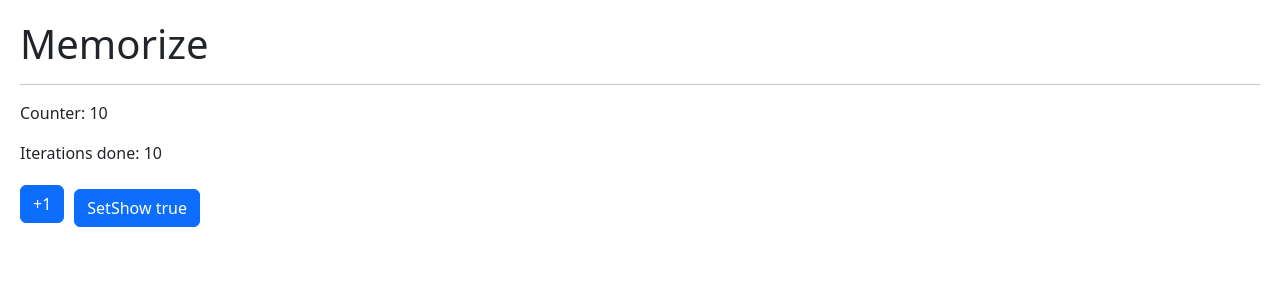
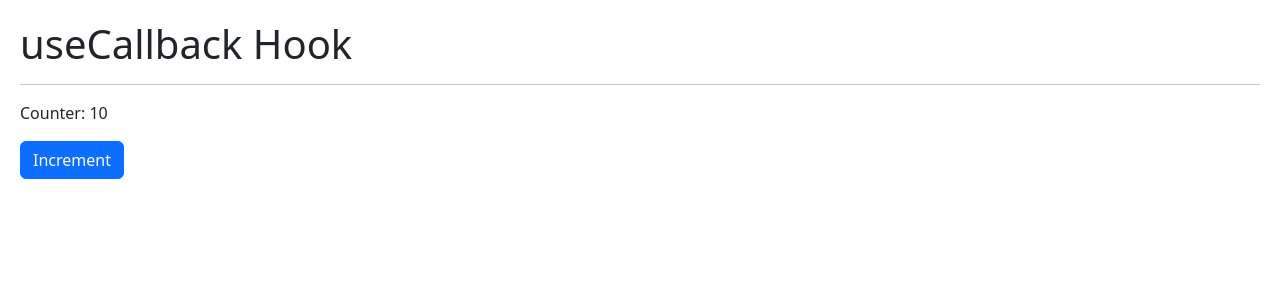
Before and after one commit to machelinos/react-03-hooks-app, a React (Vite) app: page / in a window 1280 px wide. Shown: the top 300 px of the page. Built offline with nearby package versions, Linux system fonts and the light colour scheme.

Commit message:
Hooks - useCallback

```diff
--- /dev/null
+++ b/src/06-memo/CallbackHook.jsx
@@ -0,0 +1,23 @@
+import { useCallback, useState } from "react"
+import { IncrementBtn } from "./IncrementBtn";
+
+export const CallbackHook = () => {
+
+    const [counter, setCounter] = useState(10);
+
+    const increment = useCallback(()=>{
+        setCounter(currentCounter=>currentCounter+1);
+    },[]);
+
+
+  return (
+    <>
+        <h1>useCallback Hook</h1>
+        <hr />
+
+        <p>Counter: {counter}</p>
+
+        <IncrementBtn increment={increment} />
+    </>
+  )
+}
--- /dev/null
+++ b/src/06-memo/IncrementBtn.jsx
@@ -0,0 +1,14 @@
+import { memo } from "react";
+
+export const IncrementBtn = memo(({increment}) => {
+    console.log('Just rendered button');
+
+    return (
+        <button
+            className="btn btn-primary"
+            onClick={increment}
+        >
+            Increment
+        </button>
+    )
+})
--- a/src/main.jsx
+++ b/src/main.jsx
@@ -1,11 +1,12 @@
 import React from 'react'
 import ReactDOM from 'react-dom/client'
+import { CallbackHook } from './06-memo/CallbackHook'
 // import { FormCustomHook } from './02-useEffect/FormCustomHook'
 // import { MultipleHooks } from './03-examples/MultipleHooks'
 // import { FocusScreen } from './04-useRef/FocusScreen'
 // import { Layout } from './05-useLayoutEffect/Layout'
 // import { Memorize } from './06-memo/Memorize'
-import { MemorizeHook } from './06-memo/MemorizeHook'
+// import { MemorizeHook } from './06-memo/MemorizeHook'
 // import { SimpleForm } from './02-useEffect/SimpleForm'
 // import { CounterApp } from './01-useState/CounterApp'
 // import { CounterCustomHook } from './01-useState/CounterCustomHook'
@@ -14,6 +15,6 @@ import './index.css'
 
 ReactDOM.createRoot(document.getElementById('root')).render(
   <React.StrictMode>
-    <MemorizeHook />
+    <CallbackHook />
   </React.StrictMode>
 )
```
